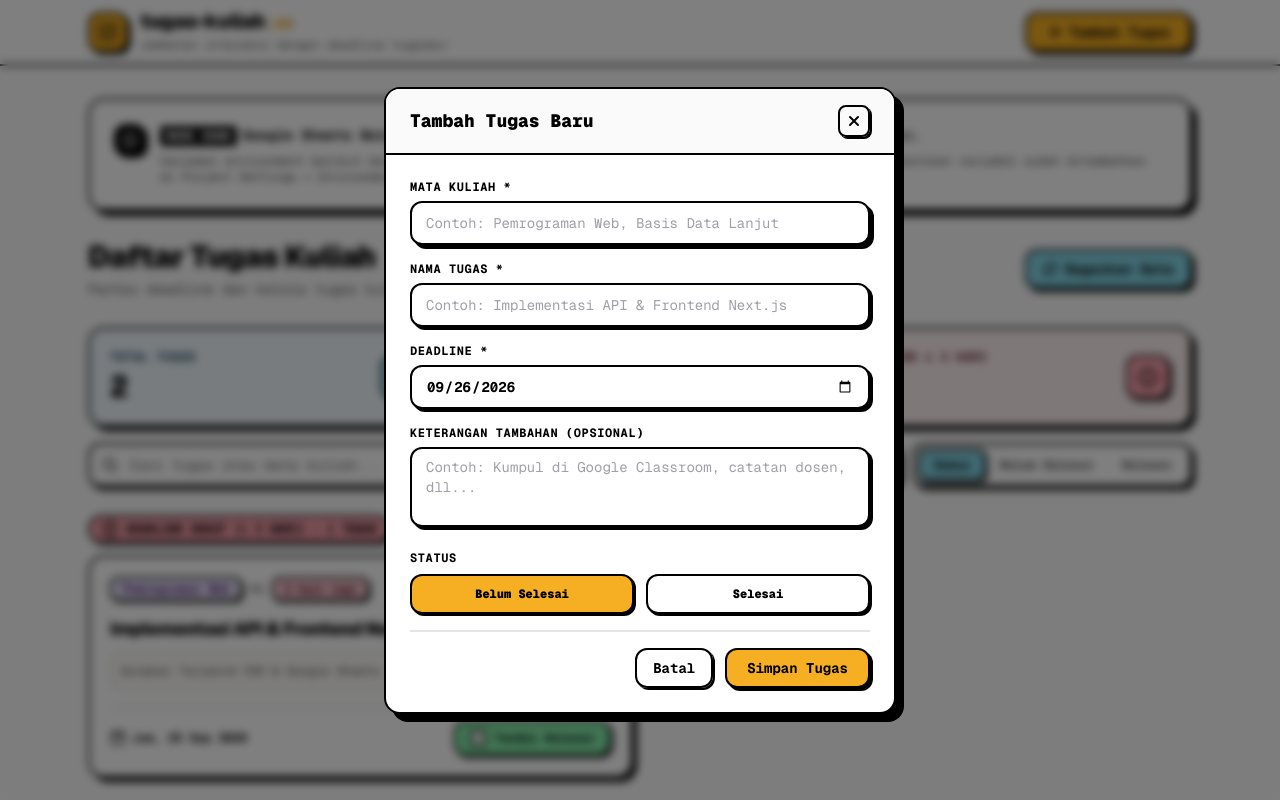
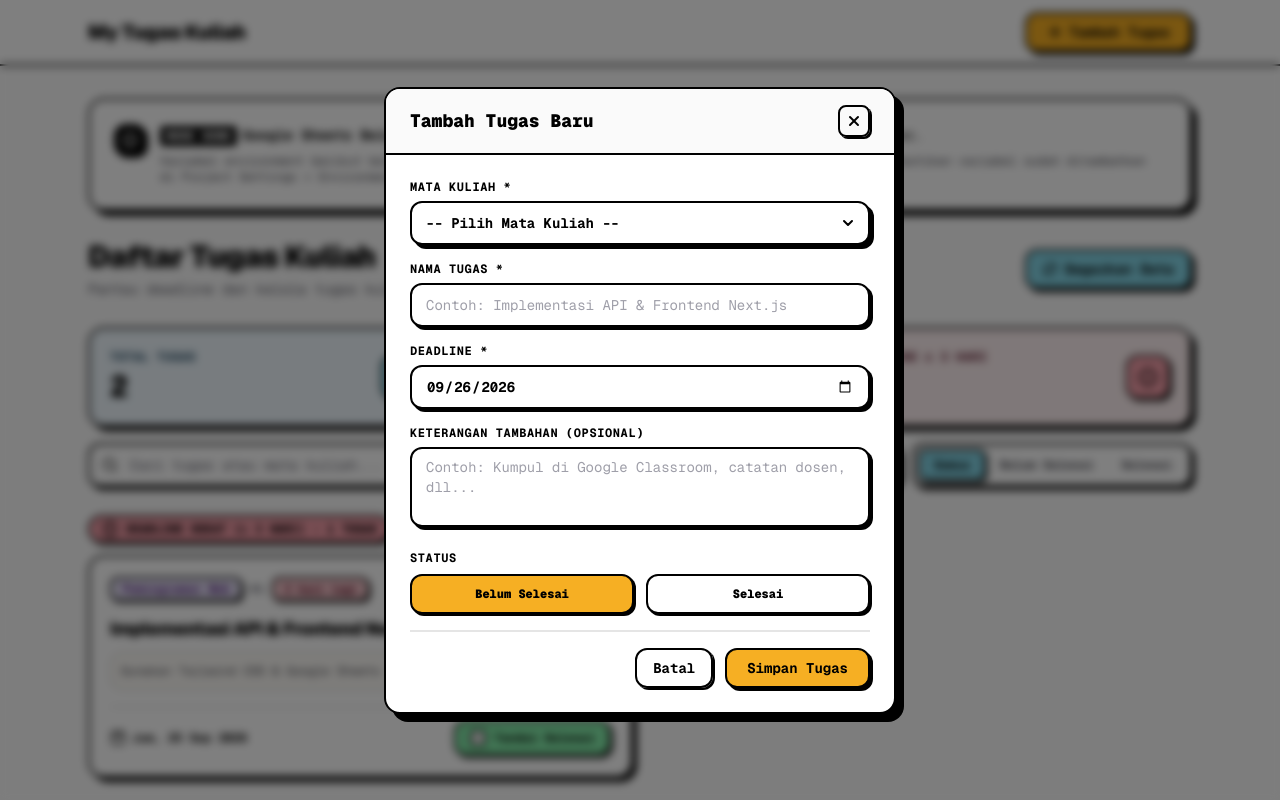
Before and after one commit to ryaleason/tugas-kuliah, a Next.js app: page / in a window 1280 px wide. Both pictures are taken after a click on the button "Tambah Tugas". Shown: the top 800 px of the page. Built offline with nearby package versions, Linux system fonts and the light colour scheme.

Commit message:
feat: convert mata kuliah input to dropdown with predefined course list

```diff
--- a/src/app/page.tsx
+++ b/src/app/page.tsx
@@ -1,7 +1,7 @@
 'use client';
 
 import React, { useState, useEffect, useMemo, useCallback } from 'react';
-import { Task, CreateTaskInput, TaskStatus } from '@/types/task';
+import { Task, CreateTaskInput, TaskStatus, MATA_KULIAH_LIST } from '@/types/task';
 import { Navbar } from '@/components/Navbar';
 import { TaskFilterBar } from '@/components/TaskFilterBar';
 import { UrgentTasksSection } from '@/components/UrgentTasksSection';
@@ -69,7 +69,8 @@ export default function DashboardPage() {
   // Unique list of matkuls for dropdown
   const uniqueMatkuls = useMemo(() => {
     const list = tasks.map((t) => t.matkul.trim()).filter(Boolean);
-    return Array.from(new Set(list)).sort((a, b) => a.localeCompare(b));
+    const combined = Array.from(new Set([...MATA_KULIAH_LIST, ...list]));
+    return combined;
   }, [tasks]);
 
   // Filtered & sorted tasks
@@ -234,7 +235,7 @@ export default function DashboardPage() {
               Daftar Tugas Kuliah
             </h2>
             <p className="text-xs sm:text-sm font-mono text-zinc-600 mt-1">
-              Pantau deadline dan kelola tugas kuliah Anda secara terpusat.
+              Pantau deadline dan kelola tugas kuliah secara terpusat.
             </p>
           </div>
 
@@ -308,10 +309,7 @@ export default function DashboardPage() {
       <footer className="mt-auto border-t-2 border-black bg-white py-6 text-center text-xs font-mono font-bold text-black">
         <div className="max-w-6xl mx-auto px-4 flex flex-col sm:flex-row items-center justify-between gap-3">
           <div>
-            tugas-kuliah.co &bull; Terhubung ke Google Sheets &amp; Telegram Bot
-          </div>
-          <div className="inline-flex items-center gap-1.5 px-3 py-1 rounded-full border-2 border-black bg-[#FDA4AF] shadow-[2px_2px_0px_#000] text-[11px] text-black font-black">
-            <span>⚡ Saweria Palette Edition</span>
+            tugas-kuliah.co
           </div>
         </div>
       </footer>
--- a/src/components/Navbar.tsx
+++ b/src/components/Navbar.tsx
@@ -14,24 +14,13 @@ export function Navbar({ onAddNew, isConfigured }: NavbarProps) {
       <div className="max-w-6xl mx-auto px-4 sm:px-6 h-16 flex items-center justify-between gap-4">
         {/* Brand: Saweria Style */}
         <div className="flex items-center gap-3">
-          <div className="w-9 h-9 sm:w-10 sm:h-10 rounded-xl bg-[#F6AF23] text-black flex items-center justify-center border-2 border-black shadow-[2.5px_2.5px_0px_#000] shrink-0 font-black">
-            <CheckSquare2 className="w-5 h-5 text-black stroke-[2.5]" />
-          </div>
+
           <div>
             <div className="flex items-center gap-2">
               <h1 className="text-lg sm:text-xl font-black text-black tracking-tight leading-none">
-                tugas-kuliah<span className="text-[#E59E15] font-mono text-sm sm:text-base font-black">.co</span>
+                My Tugas Kuliah
               </h1>
-              {isConfigured && (
-                <span className="hidden sm:inline-flex items-center gap-1.5 px-2.5 py-0.5 rounded-full border-2 border-black text-[11px] font-mono font-bold bg-[#BBF7D0] text-black shadow-[1.5px_1.5px_0px_#000]">
-                  <span className="w-2 h-2 rounded-full bg-emerald-600 animate-pulse" />
-                  <span>Online</span>
-                </span>
-              )}
             </div>
-            <p className="text-[11px] sm:text-xs text-zinc-600 font-mono mt-0.5 hidden sm:block">
-              Jembatan interaksi dengan deadline tugasmu!
-            </p>
           </div>
         </div>
 
--- a/src/components/TaskModal.tsx
+++ b/src/components/TaskModal.tsx
@@ -1,8 +1,8 @@
 'use client';
 
 import React, { useState, useEffect, useRef } from 'react';
-import { Task, CreateTaskInput, TaskStatus } from '@/types/task';
-import { X } from 'lucide-react';
+import { Task, CreateTaskInput, TaskStatus, MATA_KULIAH_LIST } from '@/types/task';
+import { X, ChevronDown } from 'lucide-react';
 
 interface TaskModalProps {
   isOpen: boolean;
@@ -20,7 +20,7 @@ export function TaskModal({ isOpen, onClose, onSubmit, initialTask }: TaskModalP
   const [loading, setLoading] = useState(false);
   const [errorMessage, setErrorMessage] = useState('');
 
-  const firstInputRef = useRef<HTMLInputElement>(null);
+  const firstInputRef = useRef<HTMLSelectElement>(null);
 
   useEffect(() => {
     if (initialTask) {
@@ -135,15 +135,28 @@ export function TaskModal({ isOpen, onClose, onSubmit, initialTask }: TaskModalP
             <label className="block text-xs font-mono font-bold uppercase tracking-wider text-black mb-1.5">
               Mata Kuliah <span className="text-black">*</span>
             </label>
-            <input
-              ref={firstInputRef}
-              type="text"
-              required
-              value={matkul}
-              onChange={(e) => setMatkul(e.target.value)}
-              placeholder="Contoh: Pemrograman Web, Basis Data Lanjut"
-              className="w-full px-3.5 py-2.5 rounded-xl border-2 border-black bg-white text-black placeholder-zinc-400 font-mono text-sm shadow-[3px_3px_0px_#000] focus:shadow-[4px_4px_0px_#000] outline-none transition-all"
-            />
+            <div className="relative">
+              <select
+                ref={firstInputRef}
+                required
+                value={matkul}
+                onChange={(e) => setMatkul(e.target.value)}
+                className="w-full px-3.5 py-2.5 rounded-xl border-2 border-black bg-white text-black font-mono text-sm shadow-[3px_3px_0px_#000] focus:shadow-[4px_4px_0px_#000] outline-none transition-all cursor-pointer font-bold appearance-none pr-10"
+              >
+                <option value="" disabled>-- Pilih Mata Kuliah --</option>
+                {MATA_KULIAH_LIST.map((mk) => (
+                  <option key={mk} value={mk}>
+                    {mk}
+                  </option>
+                ))}
+                {initialTask && initialTask.matkul && !(MATA_KULIAH_LIST as readonly string[]).includes(initialTask.matkul) && (
+                  <option value={initialTask.matkul}>{initialTask.matkul}</option>
+                )}
+              </select>
+              <div className="pointer-events-none absolute inset-y-0 right-0 flex items-center px-3.5 text-black">
+                <ChevronDown className="w-4 h-4 stroke-[3]" />
+              </div>
+            </div>
           </div>
 
           <div>
--- a/src/types/task.ts
+++ b/src/types/task.ts
@@ -1,3 +1,15 @@
+export const MATA_KULIAH_LIST = [
+  'Arsitektur dan Organisasi Komputer',
+  'Pengantar Teknologi Informasi dan Ilmu Komputer',
+  'Matematika Diskrit',
+  'Bahasa Indonesia',
+  'Bahasa Inggris',
+  'Pemrograman Dasar',
+  'Sistem Digital',
+] as const;
+
+export type MataKuliah = (typeof MATA_KULIAH_LIST)[number];
+
 export type TaskStatus = 'Belum Selesai' | 'Selesai';
 
 export interface Task {
```
